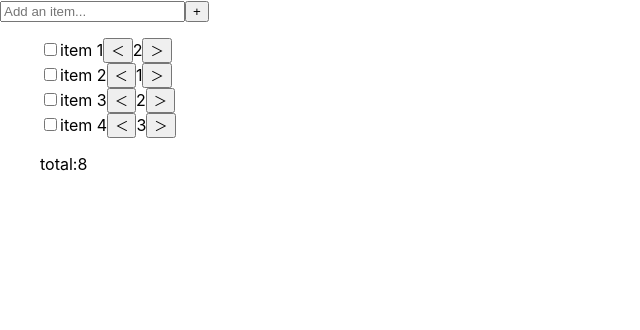
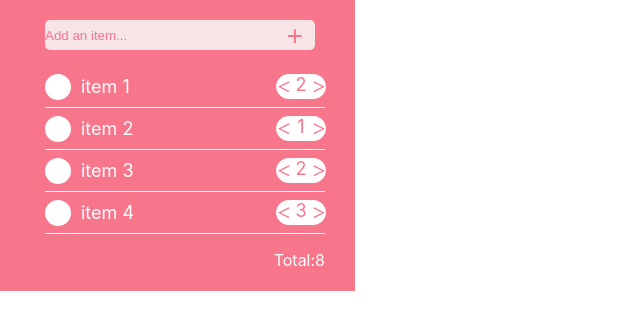
Before and after one commit to stovecbr/shoppinglist, a React (Create React App) app: page / in a window 1280 px wide. Shown: the top 330 px of the page, without its empty margins (0-640 px from the left). Built offline with nearby package versions, Linux system fonts and the light colour scheme.

Commit message:
丸いチェックボックスに変更

```diff
--- a/src/App.css
+++ b/src/App.css
@@ -1,34 +1,177 @@
+.App{
+  text-align: center;
+  padding:5px;
+  background-color: rgb(248, 118, 139);
+  width: 345px;
+}
 
+.list-row{
+  margin-left: 0px;
+  border: 0px;
+  padding: 0px;
+  border-bottom: 1px solid white;
+  width: 280px;
+}
 
-.ul{
+.input-area input{
+  border-top-left-radius: 5px;
+  border-bottom-left-radius: 5px;
+  background-color:rgb(246, 228, 231);
+  border-style:hidden;
+  height: 30px;
+  width: 230px;
+  margin-right: 0px;
+  border: 0px;
+  padding: 0px;
+  }
+
+.input-area ::placeholder{
+    color:rgb(248, 118, 139);
+}
+
+.button-plus{
+  border-top-right-radius: 5px;
+  border-bottom-right-radius: 5px;
+  background-color:rgb(246, 228, 231);
+  border-style:hidden;
+  color:rgb(248, 118, 139);
+  height: 30px;
+  width: 40px;
+  font-size: 28px;
+  margin-left: 0px;
+  border: 0px;
+  padding: 0px;
+}
+
+.input-area{
+  display:flex;
+  align-items: center;
+  vertical-align: middle;
+  margin-left: 40px;
+  margin-right: 0px;
+  margin-top: 15px;
+  border: 0px;
+  padding: 0px;
+ }
+
+.button-left{
+color:rgb(248, 118, 139);
+background-color: white;
+border-top-left-radius: 15px;
+border-bottom-left-radius: 15px;
+border: 1px solid;
+border-color:white
+}
+
+.button-right{
+color:rgb(248, 118, 139);
+background-color: white;
+border-top-right-radius: 15px;
+border-bottom-right-radius: 15px;
+border: 1px solid;
+border-color:white
+}
+
+li{
+  display:flex;
+  }
+
+.deco-check{
   display:flex;
 }
 
-/* .checkbox{
+.button-quantity{
+  display:flex;
+  }
 
-  border-radius: 50%;
-} */
+.quantity{
+  color:rgb(248, 118, 139);
+  background-color: white;
+}
 
 ul{
   list-style-type: none;
 }
 
-.red{
-  color:red;
+.deco-check {
+   font-size: 18px;
+   display: flex;
+   align-items: center;
+}
+.deco-check:hover {
+  cursor: pointer;
+}
+.deco-check input {
+  display: none;
+ }
+.deco-check .dummy {
+  width: 20px;
+  height: 20px;
+  border: 3px solid white;
+  border-radius: 50%;
+  display: flex;
+  vertical-align: text-top;
+  background-color: white;
+}
+.deco-check input:checked+.dummy::after {
+  content: '';
+  width: 80%;
+  height: 40%;
+  border-left: 2px solid rgb(248, 118, 139);
+  border-bottom: 2px solid rgb(248, 118, 139);
+  transform: rotate(-45deg);
 }
 
-.black{
-  color:black
+/* .deco-check input:checked+.dummy::after {
+  content: '済';
+  font-size: small;
+  color: blue;
+  width: 150%;
+ } */
+
+.itemName{
+  margin: 5px;
+  border: 5px;
+  padding: 5px;
+  width: 120px;
+  word-wrap: break-word;
+  color: white;
+  text-align: left;
 }
 
-.blue{
-  color:blue
+.button-quantity{
+  align-items: center;
+  margin-left: 65px;
+  margin-right: 5px;
+  border: 15px;
+  padding: 0px
 }
 
-/* .total{
-  text-align: right;
-} */
+.button-left{
+  height: 25px;
+  width: 15px;
+  padding: 0px;
+  font-weight: bold;
+}
 
-/* .deleteItem{
-  text-decoration: line-through;
-} */
+.button-right{
+  height: 25px;
+  width: 15px;
+  padding: 0px;
+  font-weight: bold;
+}
+
+.quantity{
+  height: 25px;
+  width: 20px;
+}
+
+.total{
+  margin-right: 25px;
+  display:flex;
+  justify-content: flex-end;
+  text-align:end;
+  border: 0px;
+  padding: 0px;
+  color: white;
+}
--- a/src/App.js
+++ b/src/App.js
@@ -22,7 +22,6 @@ const App = () => {
   //  合計の計算用ステート
   //  const[total,setTotal] = useState(0);
 
-
  // ＜ボタンクリックで-1する
     const handleClickDown =(index)=>{
        const newCount = [...items];
@@ -37,7 +36,6 @@ const App = () => {
        }
    };
 
-
   // ＞ボタンクリックで+1する
   const handleClickUp =(index)=>{
     const newCount = [...items];
@@ -45,7 +43,6 @@ const App = () => {
     newCount[index].quantity++;
       setItems(newCount);
   };
-
 
 // ＋ボタンクリック
 // アイテム追加
@@ -59,7 +56,6 @@ const App = () => {
     setItems(newItems);
     // 入力欄を空にする
     setInput("");
-
   }
 
   // 入力した値を反映する
@@ -76,13 +72,11 @@ const App = () => {
 //     });
 //     setTotal(currentTotal);
 //   }
-
 // useEffect(() =>{
 //   totalQuantity();
 // },[items]);
 
 const total = items.reduce((previousValue,currentValue) => previousValue + currentValue.quantity, 0,);
-
 
 // 完了済みアイテム
 
@@ -100,9 +94,6 @@ const deleteItems = (index) => {
   setItems(deleteItem);
 };
 
-
-
-
   return (
     <div className="App">
 
@@ -116,7 +107,7 @@ const deleteItems = (index) => {
         ></input>
 
       {/* ＋ボタンでアイテム追加 */}
-        <button onClick={onCLickAdd} >+</button>
+        <button className='button-plus' onClick={onCLickAdd} >+</button>
 
       </div>
 
@@ -129,13 +120,17 @@ const deleteItems = (index) => {
             <div key={index} className="list-row">
 
                 <li >
-                  {/* <input  type="checkbox" ></input> */}
-
                   {/* リストから消す */}
                   {/* <input  type="checkbox" onClick={()=>deleteItems(index)}></input> */}
 
                   {/* 取り消し線をつける */}
-                  <input  type="checkbox" onClick={()=>deleteItems(index)}></input>
+                  {/* 擬似的にチェックボックス作成してチェックボックスを丸くする */}
+                  <label className='deco-check'>
+                    <input  className='checkbox' type="checkbox" onClick={()=>deleteItems(index)}></input>
+                    <span className='dummy'></span>
+
+                  {/* アイテム名を表示 */}
+                  <div className='itemName'>
                   {item.isSelected ? (
                     <>
                       <del>{item.itemName}</del>
@@ -146,20 +141,21 @@ const deleteItems = (index) => {
                     </>
                   )}
 
-                  {/* アイテム名を表示 */}
-                    {/* <del>{item.itemName}</del> */}
-                    {/* {item.itemName} */}
+                  </div>
 
-                  <button  onClick={()=>handleClickDown(index) } >＜</button>
+                  <div className='button-quantity'>
+                  <button  className='button-left' onClick={()=>handleClickDown(index) } >＜</button>
                   {/* <button >＜</button> */}
 
                   {/* 個数を表示 */}
+                  <div className='quantity'>
                    {item.quantity}
+                  </div>
 
-                  <button onClick={()=>handleClickUp(index)}>＞</button>
-                  {/* <button >＞</button> */}
+                  <button className='button-right' onClick={()=>handleClickUp(index)}>＞</button>
 
-
+                  </div>
+                  </label>
                 </li>
 
             </div>
@@ -170,7 +166,7 @@ const deleteItems = (index) => {
         <ul>
           <div className='total'>
          <li>
-          total:{total}
+          Total:{total}
          </li>
          </div>
         </ul>
```
